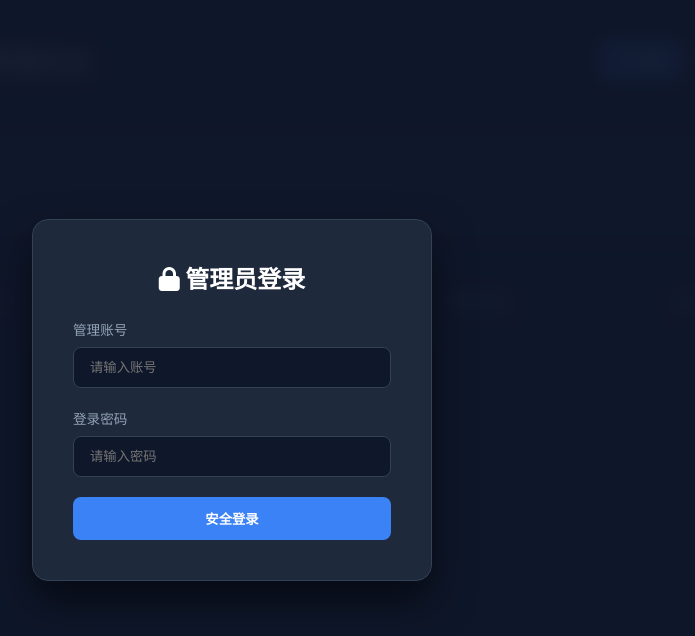
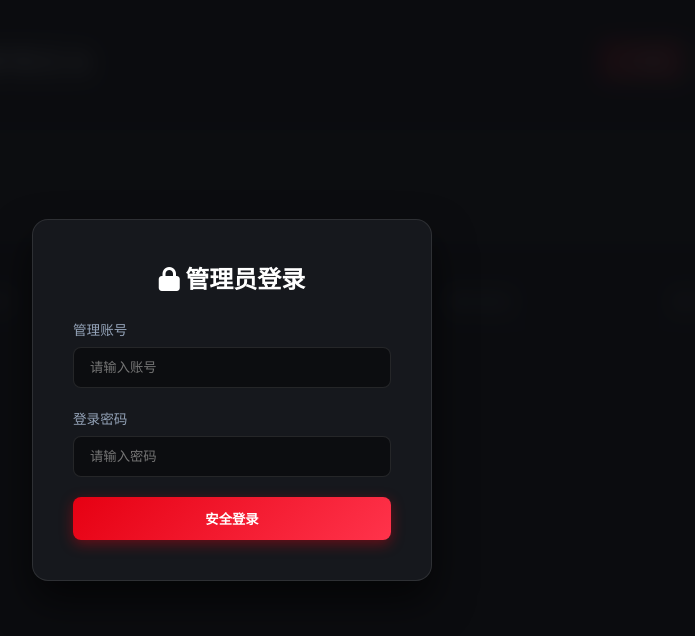
Before and after one commit to songbanshatang0429-ops/yi-shu-chuang-pei, a plain HTML site: page frontend/admin.html in a window 1280 px wide. Shown: the whole page, without its empty margins (408-1103 px from the left). Drawn offline with Linux system fonts and the light colour scheme.

Commit message:
style: 升级全站视觉为网易红主题配色

```diff
--- a/frontend/admin.html
+++ b/frontend/admin.html
@@ -7,11 +7,12 @@
     <link rel="stylesheet" href="https://cdnjs.cloudflare.com/ajax/libs/font-awesome/6.4.0/css/all.min.css">
     <style>
         :root {
-            --bg-dark: #0f172a;
-            --card-dark: #1e293b;
+            --bg-dark: #0c0d10;
+            --card-dark: #16181d;
             --text-main: #f8fafc;
             --text-muted: #94a3b8;
-            --primary: #3b82f6;
+            --primary: #e60012;
+            --accent-red: #ff334b;
             --danger: #ef4444;
         }
         * { margin: 0; padding: 0; box-sizing: border-box; }
@@ -26,7 +27,7 @@
         .login-overlay {
             position: fixed;
             top: 0; left: 0; width: 100%; height: 100%;
-            background: rgba(15, 23, 42, 0.95);
+            background: rgba(12, 13, 16, 0.95);
             backdrop-filter: blur(10px);
             display: flex;
             align-items: center;
@@ -35,12 +36,12 @@
         }
         .login-card {
             background: var(--card-dark);
-            border: 1px solid #334155;
+            border: 1px solid rgba(255, 255, 255, 0.1);
             padding: 40px;
             border-radius: 16px;
             width: 100%;
             max-width: 400px;
-            box-shadow: 0 20px 40px rgba(0,0,0,0.5);
+            box-shadow: 0 20px 40px rgba(0, 0, 0, 0.6);
             text-align: center;
         }
         .login-card h2 { font-size: 1.5rem; margin-bottom: 24px; color: #fff; }
@@ -48,12 +49,13 @@
         .login-input-group label { display: block; font-size: 0.85rem; color: var(--text-muted); margin-bottom: 8px; }
         .login-input-group input {
             width: 100%; padding: 12px 16px; border-radius: 8px;
-            border: 1px solid #334155; background: #0f172a; color: #fff; outline: none;
+            border: 1px solid rgba(255, 255, 255, 0.1); background: #0c0d10; color: #fff; outline: none;
         }
         .login-input-group input:focus { border-color: var(--primary); }
         .btn-login {
-            width: 100%; padding: 12px; background: var(--primary); color: #fff;
+            width: 100%; padding: 12px; background: linear-gradient(135deg, #e60012 0%, #ff334b 100%); color: #fff;
             border: none; border-radius: 8px; font-weight: 600; cursor: pointer; transition: 0.2s;
+            box-shadow: 0 4px 14px rgba(230, 0, 18, 0.4);
         }
         .btn-login:hover { opacity: 0.9; }
 
@@ -64,7 +66,7 @@
             align-items: center;
             margin-bottom: 30px;
             padding-bottom: 20px;
-            border-bottom: 1px solid #334155;
+            border-bottom: 1px solid rgba(255, 255, 255, 0.1);
         }
         .header h1 { font-size: 1.8rem; font-weight: 700; }
         .header-actions { display: flex; gap: 12px; }
@@ -72,18 +74,18 @@
             color: #fff; border: none; padding: 10px 18px; border-radius: 8px;
             cursor: pointer; font-weight: 600; display: flex; align-items: center; gap: 8px;
         }
-        .btn-refresh { background: var(--primary); }
+        .btn-refresh { background: linear-gradient(135deg, #e60012 0%, #ff334b 100%); }
         .btn-logout { background: rgba(239, 68, 68, 0.2); color: var(--danger); border: 1px solid rgba(239, 68, 68, 0.4); }
         .btn-logout:hover { background: var(--danger); color: #fff; }
 
         .stats-container { display: grid; grid-template-columns: repeat(auto-fit, minmax(200px, 1fr)); gap: 20px; margin-bottom: 30px; }
-        .stat-card { background: var(--card-dark); padding: 20px; border-radius: 12px; border: 1px solid #334155; }
+        .stat-card { background: var(--card-dark); padding: 20px; border-radius: 12px; border: 1px solid rgba(255, 255, 255, 0.1); }
         .stat-card p { color: var(--text-muted); font-size: 0.9rem; margin-bottom: 8px; }
-        .stat-card h2 { font-size: 2rem; color: #38bdf8; }
-        .table-container { background: var(--card-dark); border-radius: 12px; border: 1px solid #334155; overflow-x: auto; }
+        .stat-card h2 { font-size: 2rem; color: var(--accent-red); }
+        .table-container { background: var(--card-dark); border-radius: 12px; border: 1px solid rgba(255, 255, 255, 0.1); overflow-x: auto; }
         table { width: 100%; border-collapse: collapse; text-align: left; }
-        th, td { padding: 16px 20px; border-bottom: 1px solid #334155; }
-        th { background: #0f172a; color: var(--text-muted); font-weight: 600; }
+        th, td { padding: 16px 20px; border-bottom: 1px solid rgba(255, 255, 255, 0.1); }
+        th { background: #0c0d10; color: var(--text-muted); font-weight: 600; }
         .btn-delete { background: rgba(239, 68, 68, 0.15); color: var(--danger); border: 1px solid rgba(239, 68, 68, 0.3); padding: 6px 14px; border-radius: 6px; cursor: pointer; }
         .btn-delete:hover { background: var(--danger); color: #fff; }
         .empty-tip { text-align: center; padding: 60px 20px; color: var(--text-muted); }
@@ -145,7 +147,6 @@
     </div>
 
     <script>
-        // 校验 sessionStorage 是否存在登录状态
         function checkAuth() {
             const token = sessionStorage.getItem('adminToken');
             if (token) {
@@ -156,7 +157,6 @@
             }
         }
 
-        // 登录逻辑
         document.getElementById('loginForm').addEventListener('submit', async (e) => {
             e.preventDefault();
             const username = document.getElementById('adminUser').value.trim();
@@ -171,7 +171,6 @@
                 const result = await res.json();
 
                 if (result.success) {
-                    // 将登录状态保存在当前 Session 中
                     sessionStorage.setItem('adminToken', result.token);
                     checkAuth();
                 } else {
@@ -182,7 +181,6 @@
             }
         });
 
-        // 加载留言数据
         async function loadMessages() {
             const token = sessionStorage.getItem('adminToken');
             if (!token) return;
@@ -220,7 +218,7 @@
                         <tr>
                             <td style="white-space: nowrap; color: #94a3b8;">${item.createdAt || '未知时间'}</td>
                             <td style="font-weight: 600; color: #fff;">${escapeHtml(item.name)}</td>
-                            <td style="color: #38bdf8; font-family: monospace; font-size: 1.05rem;">${escapeHtml(item.phone)}</td>
+                            <td style="color: #ff7875; font-family: monospace; font-size: 1.05rem;">${escapeHtml(item.phone)}</td>
                             <td>${escapeHtml(item.demand)}</td>
                             <td>
                                 <button class="btn-delete" onclick="deleteMessage('${item.id}')">
@@ -235,7 +233,6 @@
             }
         }
 
-        // 删除数据
         async function deleteMessage(id) {
             if (!confirm('确定要删除这条对接记录吗？')) return;
             const token = sessionStorage.getItem('adminToken');
@@ -256,10 +253,9 @@
             }
         }
 
-        // 退出登录
         function logout() {
-            sessionStorage.removeItem('adminToken'); // 清空 Session 记录
-            location.reload(); // 刷新页面
+            sessionStorage.removeItem('adminToken');
+            location.reload();
         }
 
         function escapeHtml(str) {
--- a/frontend/css/style.css
+++ b/frontend/css/style.css
@@ -1,15 +1,17 @@
 /* =========================================
-   易数创培云 - 高级科技风格主题样式
+   易数创培云 - 网易红高级科技风格主题样式
    ========================================= */
 :root {
-    --primary-gradient: linear-gradient(135deg, #2563eb 0%, #3b82f6 50%, #06b6d4 100%);
-    --accent-glow: radial-gradient(circle, rgba(59, 130, 246, 0.15) 0%, rgba(255, 255, 255, 0) 70%);
-    --bg-main: #090d16;
-    --bg-card: rgba(17, 24, 39, 0.75);
-    --border-glow: rgba(255, 255, 255, 0.1);
+    --primary-gradient: linear-gradient(135deg, #e60012 0%, #ff334b 50%, #ff6b6b 100%);
+    --accent-glow: radial-gradient(circle, rgba(230, 0, 18, 0.22) 0%, rgba(0, 0, 0, 0) 70%);
+    --bg-main: #0c0d10;
+    --bg-card: rgba(22, 24, 29, 0.85);
+    --border-glow: rgba(255, 255, 255, 0.08);
     --text-title: #ffffff;
-    --text-body: #9ca3af;
-    --text-light: #e5e7eb;
+    --text-body: #a1a1aa;
+    --text-light: #f4f4f5;
+    --accent-red: #ff334b;
+    --accent-red-light: #ff7875;
     --transition-smooth: all 0.3s cubic-bezier(0.4, 0, 0.2, 1);
 }
 
@@ -39,7 +41,7 @@ body {
     justify-content: space-between;
     align-items: center;
     padding: 0 8%;
-    background: rgba(9, 13, 22, 0.85);
+    background: rgba(12, 13, 16, 0.88);
     backdrop-filter: blur(16px);
     -webkit-backdrop-filter: blur(16px);
     border-bottom: 1px solid var(--border-glow);
@@ -61,8 +63,8 @@ body {
     font-size: 1.25rem;
     font-weight: 800;
     letter-spacing: 1px;
-    background: linear-gradient(90deg, #60a5fa, #38bdf8);
-    background-clip: text;               /* 👈 就是多加了这一行通用语法 */
+    background: linear-gradient(90deg, #ff4d4d, #ff7875);
+    background-clip: text;
     -webkit-background-clip: text;
     -webkit-text-fill-color: transparent;
 }
@@ -82,7 +84,7 @@ body {
 }
 
 .nav-links a:hover {
-    color: #38bdf8;
+    color: var(--accent-red-light);
 }
 
 .btn-cooperate {
@@ -90,12 +92,12 @@ body {
     color: #fff !important;
     padding: 8px 22px;
     border-radius: 20px;
-    box-shadow: 0 4px 14px rgba(37, 99, 235, 0.4);
+    box-shadow: 0 4px 16px rgba(230, 0, 18, 0.35);
 }
 
 .btn-cooperate:hover {
     transform: translateY(-2px);
-    box-shadow: 0 6px 20px rgba(56, 189, 248, 0.5);
+    box-shadow: 0 6px 22px rgba(230, 0, 18, 0.5);
 }
 
 /* Hero 主视觉区 */
@@ -111,10 +113,10 @@ body {
     top: 30%;
     left: 50%;
     transform: translate(-50%, -50%);
-    width: 600px;
-    height: 600px;
+    width: 650px;
+    height: 650px;
     background: var(--accent-glow);
-    filter: blur(80px);
+    filter: blur(90px);
     pointer-events: none;
 }
 
@@ -124,9 +126,9 @@ body {
     gap: 8px;
     padding: 6px 16px;
     border-radius: 30px;
-    background: rgba(59, 130, 246, 0.1);
-    border: 1px solid rgba(59, 130, 246, 0.3);
-    color: #60a5fa;
+    background: rgba(230, 0, 18, 0.12);
+    border: 1px solid rgba(230, 0, 18, 0.3);
+    color: var(--accent-red-light);
     font-size: 0.85rem;
     margin-bottom: 24px;
 }
@@ -159,13 +161,13 @@ body {
     padding: 14px 36px;
     border-radius: 30px;
     font-weight: 600;
-    box-shadow: 0 8px 24px rgba(37, 99, 235, 0.4);
+    box-shadow: 0 8px 24px rgba(230, 0, 18, 0.4);
     transition: var(--transition-smooth);
 }
 
 .btn-primary:hover {
     transform: translateY(-3px);
-    box-shadow: 0 12px 30px rgba(56, 189, 248, 0.5);
+    box-shadow: 0 12px 30px rgba(230, 0, 18, 0.6);
 }
 
 .btn-secondary {
@@ -218,15 +220,15 @@ body {
 
 .card:hover {
     transform: translateY(-8px);
-    border-color: rgba(59, 130, 246, 0.5);
-    box-shadow: 0 20px 40px rgba(0, 0, 0, 0.5), 0 0 20px rgba(59, 130, 246, 0.2);
+    border-color: rgba(230, 0, 18, 0.4);
+    box-shadow: 0 20px 40px rgba(0, 0, 0, 0.5), 0 0 25px rgba(230, 0, 18, 0.25);
 }
 
 .card-icon {
     width: 54px;
     height: 54px;
-    background: rgba(59, 130, 246, 0.15);
-    color: #38bdf8;
+    background: rgba(230, 0, 18, 0.12);
+    color: var(--accent-red);
     border-radius: 14px;
     display: flex;
     align-items: center;
@@ -249,8 +251,8 @@ body {
 .card-tag {
     display: inline-block;
     font-size: 0.75rem;
-    color: #60a5fa;
-    background: rgba(96, 165, 250, 0.1);
+    color: var(--accent-red-light);
+    background: rgba(230, 0, 18, 0.1);
     padding: 4px 12px;
     border-radius: 12px;
 }
@@ -258,7 +260,7 @@ body {
 /* 关于我们 */
 .about-section {
     padding: 100px 8%;
-    background: rgba(17, 24, 39, 0.3);
+    background: rgba(22, 24, 29, 0.4);
     border-top: 1px solid var(--border-glow);
     border-bottom: 1px solid var(--border-glow);
 }
@@ -297,7 +299,7 @@ body {
 .stat-num {
     font-size: 2.5rem;
     font-weight: 800;
-    color: #38bdf8;
+    color: var(--accent-red);
 }
 
 .stat-label {
@@ -317,7 +319,7 @@ body {
     padding: 40px;
     border-radius: 24px;
     backdrop-filter: blur(12px);
-    box-shadow: 0 20px 50px rgba(0, 0, 0, 0.4);
+    box-shadow: 0 20px 50px rgba(0, 0, 0, 0.5);
 }
 
 .form-group {
@@ -339,7 +341,7 @@ body {
 .form-group input,
 .form-group textarea {
     width: 100%;
-    background: rgba(9, 13, 22, 0.8);
+    background: rgba(12, 13, 16, 0.85);
     border: 1px solid var(--border-glow);
     border-radius: 12px;
     padding: 14px 18px;
@@ -351,8 +353,8 @@ body {
 
 .form-group input:focus,
 .form-group textarea:focus {
-    border-color: #38bdf8;
-    box-shadow: 0 0 0 3px rgba(56, 189, 248, 0.2);
+    border-color: var(--accent-red);
+    box-shadow: 0 0 0 3px rgba(230, 0, 18, 0.2);
 }
 
 .btn-submit {
@@ -370,12 +372,12 @@ body {
     justify-content: center;
     gap: 10px;
     transition: var(--transition-smooth);
-    box-shadow: 0 6px 20px rgba(37, 99, 235, 0.4);
+    box-shadow: 0 6px 20px rgba(230, 0, 18, 0.4);
 }
 
 .btn-submit:hover {
     transform: translateY(-2px);
-    box-shadow: 0 10px 25px rgba(56, 189, 248, 0.5);
+    box-shadow: 0 10px 25px rgba(230, 0, 18, 0.6);
 }
 
 /* 页脚 */
@@ -384,11 +386,11 @@ body {
     text-align: center;
     border-top: 1px solid var(--border-glow);
     font-size: 0.85rem;
-    color: #6b7280;
+    color: #71717a;
 }
 
 .admin-link {
-    color: #60a5fa;
+    color: var(--accent-red-light);
     text-decoration: none;
 }
 
```
